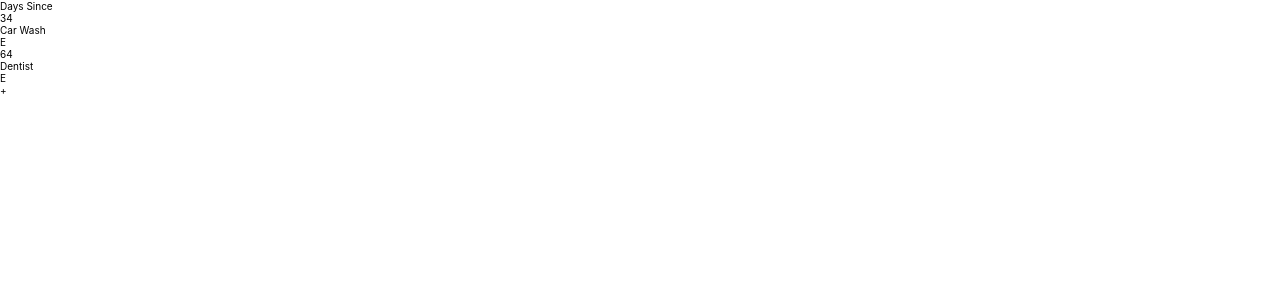
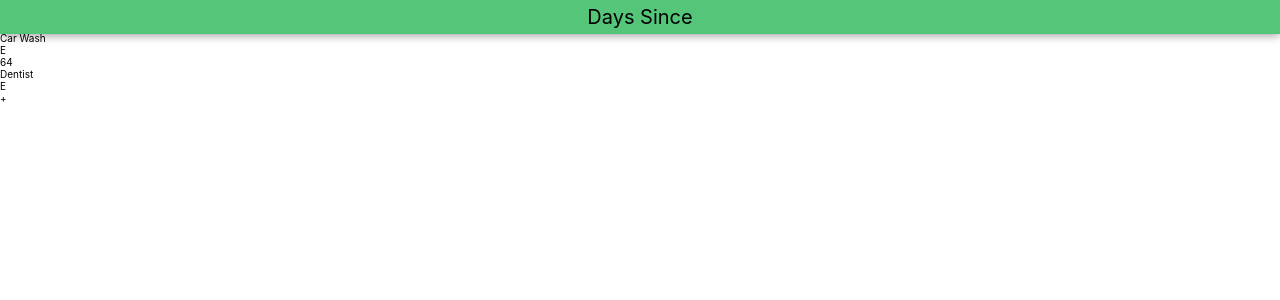
Before and after one commit to royhersh/dayssince, a React (Create React App) app: page / in a window 1280 px wide. Shown: the top 300 px of the page. Built offline with nearby package versions, Linux system fonts and the light colour scheme.

Commit message:
header css

```diff
--- a/src/App.jsx
+++ b/src/App.jsx
@@ -13,9 +13,7 @@ class App extends Component {
           <div className="item--title">Car Wash</div>
           <div className="item--edit-button">E</div>
         </div>
-      </div>
 
-      <div className="items-container">
         <div className="item">
           <div className="item--counter">64</div>
           <div className="item--title">Dentist</div>
--- /dev/null
+++ b/src/sass/components/_items.scss
@@ -0,0 +1,3 @@
+.items-container {
+  margin-top: 2rem;
+}
--- /dev/null
+++ b/src/sass/layout/_header.scss
@@ -0,0 +1,11 @@
+.header {
+  font-size: 2rem;
+  position: fixed;
+  background: $color-primary;
+  text-align: center;
+  width:100%;
+  top: 0;
+  padding: 0.5rem;
+  box-shadow: 0px 0px 10px 0px rgba(0,0,0,0.5 );
+
+}
--- a/src/sass/main.scss
+++ b/src/sass/main.scss
@@ -1,5 +1,5 @@
 
 @import 'abstracts/variables';
-
-
 @import 'base/base';
+@import 'layout/header';
+@import 'components/items';
```
